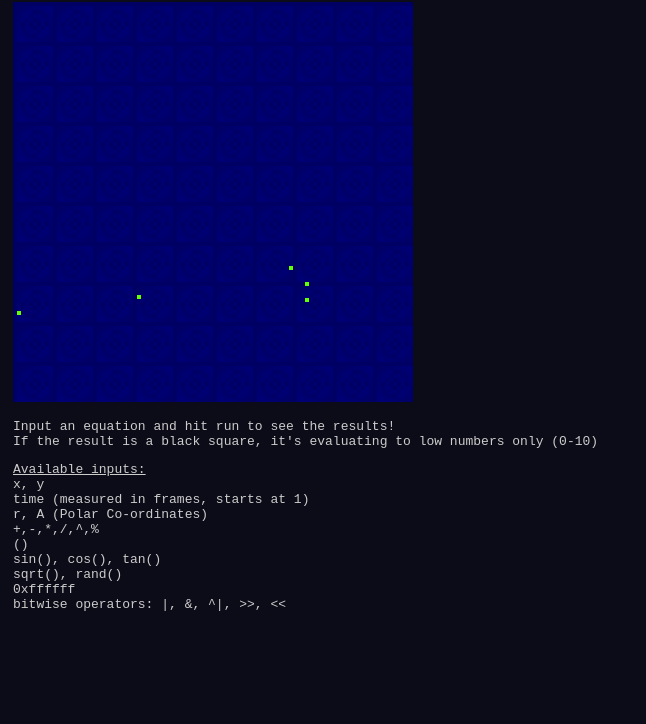
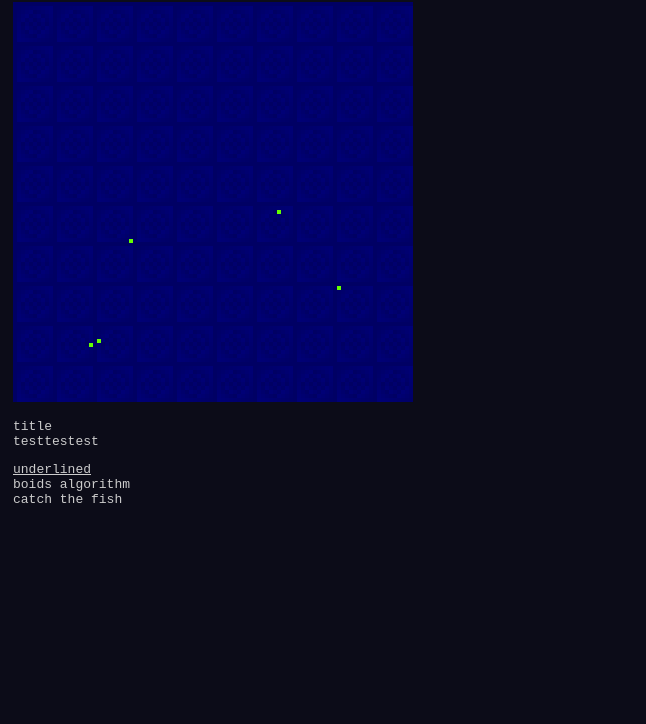
Before and after one commit to MaxBittker/fish, a plain HTML site: page index.html in a window 1280 px wide. Shown: the part 76-800 px from the top of the page, without its empty margins (0-646 px from the left). Drawn offline with Linux system fonts and the light colour scheme.

Commit message:
fixed titles

```diff
--- /dev/null
+++ b/Ocean.js
@@ -0,0 +1,198 @@
+
+
+
+Ocean = (function() {
+  // Constant properties for all Ocean displays
+  // Possibly should be passable as a options hash, but instead making file-global
+  var width = 100;
+  var height = 100;
+  var interval = 1000 / (10 /* fps */);
+
+function fish(x, y){
+         // Add object properties like this
+         this.x = x;
+         this.y = y;
+         this.dx = 1;//smarter later
+         this.dy = 1;
+      }
+
+      // Add methods like this.  All Person objects will be able to invoke this
+      fish.prototype = {
+
+        swim: function() {
+          this.x += this.dx;
+          this.y += this.dy;
+          },
+
+        draw: function(imageData,scale){
+
+            for (var sx = 0; sx < scale; sx++) {
+            for (var sy = 0; sy < scale; sy++) {
+              var i = (((this.y * scale + sy) * width * scale) + (this.x * scale + sx)) * 4;
+              imageData.data[i]   = 255;
+              imageData.data[i+1] = 255;
+              imageData.data[i+2] = 000;
+              imageData.data[i+3] = 255;
+            }
+          }
+        },
+
+        spawn: function(listOfFish){
+          var singleFish = new fish(this.x-this.dx,this.y-this.dy);
+          listOfFish.push(singleFish);
+        }
+
+      };
+
+
+
+
+  function init(number) {
+    var listOfFish = [];
+    var x = 50;
+    var y = 50;
+
+    for (var i = 0; i < number; i++) {
+      x = Math.floor(Math.random()*(width-1));
+      y = Math.floor(Math.random()*(height-1));
+      //check if spot is full please
+
+      var singleFish = new fish(x,y);
+
+      listOfFish.push(singleFish);
+      }
+
+    return listOfFish;
+    }
+
+  function Ocean(equation, canvas) {
+    this.Fishes    = init(10); // spawn new fish
+    this.singleFish = new fish(50,50);
+    this.canvas    = canvas;
+    this.scale     = canvas.getAttribute('width') / width;
+    this.context   = canvas.getContext('2d');
+    this.imageData = this.context.createImageData(width * this.scale, height * this.scale);
+    this.then      = +Date.now();
+    this.frame     = 1;
+    this.paused    = false;
+  }
+
+
+
+
+  Ocean.prototype = {
+    play: function() {
+      this.paused = false;
+      this.step();
+    },
+
+    pause: function() {
+      this.paused = true;
+    },
+
+    step: function() {
+      // Rerun the step() function every animation frame
+      if (this.paused) return;
+      requestAnimFrame(this.step.bind(this));
+
+      var now = +Date.now();
+      var delta = now - this.then;
+      if (delta > interval) {
+        this.then = now;
+        this.drawFrame();
+        this.frame++;
+      }
+    },
+
+    drawFish: function(x,y,color) {
+      // Rerun the step() function every animation frame
+       for (var sx = 0; sx < this.scale; sx++) {
+            for (var sy = 0; sy < this.scale; sy++) {
+              var i = (((y * this.scale + sy) * width * this.scale) + (x * this.scale + sx)) * 4;
+              this.imageData.data[i]   = 100;
+              this.imageData.data[i+1] = 255;
+              this.imageData.data[i+2] = 000;
+              this.imageData.data[i+3] = 255;
+            }
+          }
+
+
+    },
+
+    drawFrame: function() {
+
+      var data = this.imageData.data;
+
+
+      /////////////old drawing code
+      for (var x = 0; x < width; x++) {
+        for (var y = 0; y < height; y++) {
+          // Set the x, y, r and A variables
+
+
+          // Get the color
+          var color = ((x*y)*this.frame%20)+100;
+          var R = (color & 0xff0000) >>> 16;
+          var G = (color & 0x00ff00) >>> 8;
+          var B = (color & 0x0000ff) >>> 0;
+
+          for (var sx = 0; sx < this.scale; sx++) {
+            for (var sy = 0; sy < this.scale; sy++) {
+              var i = (((y * this.scale + sy) * width * this.scale) + (x * this.scale + sx)) * 4;
+              this.imageData.data[i]   = R;
+              this.imageData.data[i+1] = G;
+              this.imageData.data[i+2] = B;
+              this.imageData.data[i+3] = 255;
+            }
+          }
+        }
+      }
+      var tempFish;
+      for(var i=0; i<this.Fishes.length; i++){
+      tempFish = this.Fishes[i];
+      tempFish.swim();
+      this.drawFish(tempFish.x,tempFish.y,55555);
+      }
+
+      // this.singleFish.swim(1);
+
+      // this.drawFish(this.singleFish.x,this.singleFish.y,55555);
+
+     //  for (singleFish in this.Fishes)
+     // { singleFish.swim(1);
+     //  this.drawFish(singleFish.x,singleFish.y,55555);}
+      //singleFish.draw(this.imageData.data,this.scale);
+      //this.drawFish(22,22,55555);
+       // var i = (((singleFish.y * this.scale + sy) * width * this.scale) + (singleFish.x * this.scale + sx)) * 4;
+       //        this.imageData.data[i]   = 100;
+       //        this.imageData.data[i+1] = 255;
+       //        this.imageData.data[i+2] = 00;
+       //        this.imageData.data[i+3] = 255;
+    //
+
+      // ///////////////
+      // this.Fishes[1].swim(1);
+      // this.Fishes[1].draw(this.imageData.data,this.scale);
+
+      // for (afish in this.Fishes)
+      // {
+      //   afish.swim(1);
+      //   console.log( afish.x);
+      //   afish.draw(data,this.scale);
+      // }
+      this.context.putImageData(this.imageData, 0, 0);
+    }
+  };
+
+  var requestAnimFrame =
+        window.requestAnimationFrame ||
+        window.webkitRequestAnimationFrame ||
+        window.mozRequestAnimationFrame ||
+        window.oRequestAnimationFrame ||
+        window.msRequestAnimationFrame ||
+        function(callback) {
+          window.setTimeout(callback, 2000);
+        };
+
+  return Ocean;
+})();
--- a/index.html
+++ b/index.html
@@ -2,36 +2,30 @@
 <html>
   <head>
     <meta charset="utf-8" />
-    <title>Mojulo</title>
+    <title>Fish</title>
 
-    <link rel="stylesheet" href="mojulo.css">
+    <link rel="stylesheet" href="ocean.css">
     <style>
     </style>
 
   </head>
   <body>
-    <h1>Mojulo </h1>
+    <h1>Fish </h1>
 
     <canvas id="playground-display" width="400" height="400"></canvas>
 
 
     <p>
-      Input an equation and hit run to see the results!<br>
-      If the result is a black square, it's evaluating to low numbers only (0-10)
+      title <br>
+      testtestest
     </p>
     <p>
-      <u>Available inputs:</u> <br>
-      x, y<br>
-      time (measured in frames, starts at 1)<br>
-      r, A (Polar Co-ordinates)<br>
-      +,-,*,/,^,%<br>
-      ()<br>
-      sin(), cos(), tan()<br>
-      sqrt(), rand()<br>
-      0xffffff<br>
-      bitwise operators: |, &, ^|, >>, << <br>
+      <u>underlined</u> <br>
+      boids algorithm<br>
+      catch the fish<br>
+
     </p>
-    <script src="Mojulo.js"></script>
+    <script src="Ocean.js"></script>
     <script src="playground.js"></script>
 
 
--- /dev/null
+++ b/ocean.css
@@ -0,0 +1,36 @@
+body {
+    margin: 10px;
+    padding: 3px;
+    background: #0C0C18 ;
+    font-family: monospace;
+    font-size:normal;
+    color:#cccccc;
+
+}
+
+/* Display error mesasges in bright red */
+#error-display {
+    color: #ff0000;
+}
+
+div[data-formula] {
+    display: table;
+}
+
+a {
+    color: #3333ee;
+    text-decoration: none;
+}
+
+a:hover {
+    text-decoration: underline;
+}
+
+.example-label {
+    vertical-align: center;
+}
+
+div[data-formula] canvas {
+    float: left;
+    margin-right: 10px;
+}
--- a/playground.js
+++ b/playground.js
@@ -12,9 +12,9 @@
 
 
 
-  var mojulo = new Mojulo('0', document.getElementById('playground-display'));
+  var ocean = new Ocean('0', document.getElementById('playground-display'));
 
 
 
-  mojulo.play();
+  ocean.play();
 })();
```
